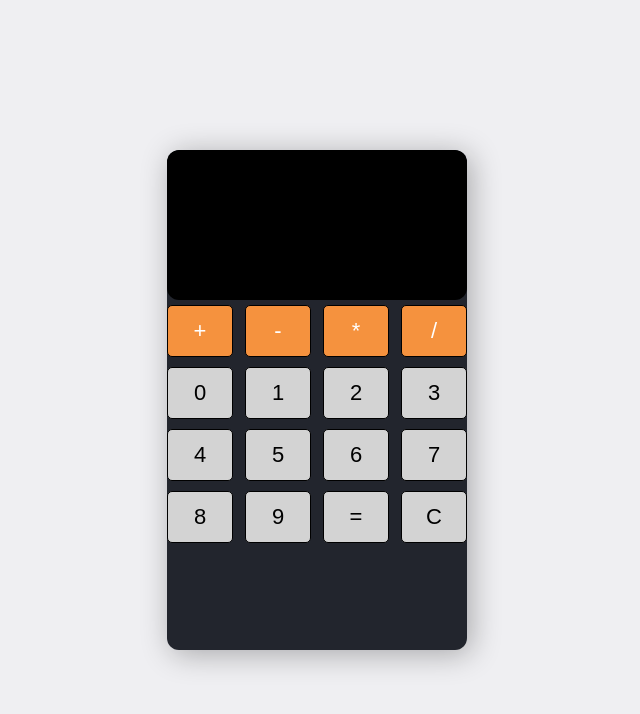
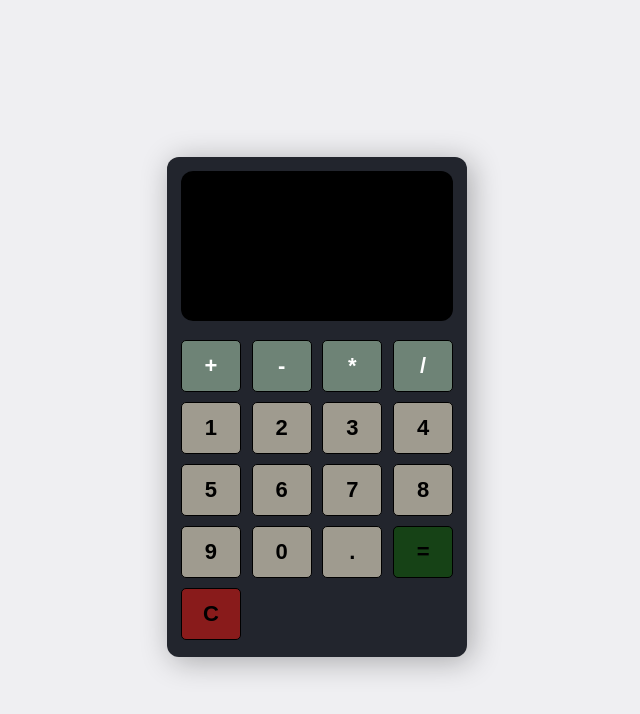
Before and after one commit to ysmltr/basic-calculator, a plain HTML site: page index.html in a window 1280 px wide. Shown: the whole page, without its empty margins (323-963 px from the left). Drawn offline with Linux system fonts and the light colour scheme.

Commit message:
third commit

```diff
--- a/app.js
+++ b/app.js
@@ -0,0 +1,29 @@
+
+(function() {
+
+    let screen = document.querySelector('.screen');
+    let buttons = document.querySelectorAll('.btn');
+    let clear = document.querySelector('.btn-clear');
+    let equal = document.querySelector('.btn-equal');
+
+    buttons.forEach(function(button) {
+        button.addEventListener('click', function(e) {
+                let value = e.target.dataset.num;
+                screen.value += value;
+            })
+    });
+
+    equal.addEventListener('click', function(e){
+        if(screen.value === ''){
+            screen.value = "";
+        }else{
+            let answer = eval(screen.value);
+            screen.value = answer;
+        }
+    })
+
+    clear.addEventListener('click', function(e){
+        screen.value = "";
+    })
+
+})();
--- a/index.html
+++ b/index.html
@@ -17,26 +17,27 @@
         </form>
 
         <div class="buttons">
-            <button type="button" class=" btn-yellow" data-num="+">+</button>
-            <button type="button" class="btn-yellow" data-num="-">-</button>
-            <button type="button" class="btn-yellow" data-num="*">*</button>
-            <button type="button" class="btn-yellow" data-num="/">/</button>
+            <button type="button" class="btn btn-green" data-num="+">+</button>
+            <button type="button" class="btn btn-green" data-num="-">-</button>
+            <button type="button" class="btn btn-green" data-num="*">*</button>
+            <button type="button" class="btn btn-green" data-num="/">/</button>
 
 
 
-            <button type="button" class=" btn-grey" data-num="0">0</button>
-            <button type="button" class=" btn-grey" data-num="1">1</button>
-            <button type="button" class=" btn-grey" data-num="2">2</button>
-            <button type="button" class=" btn-grey" data-num="3">3</button>
-            <button type="button" class=" btn-grey" data-num="4">4</button>
-            <button type="button" class=" btn-grey" data-num="5">5</button>
-            <button type="button" class=" btn-grey" data-num="6">6</button>
-            <button type="button" class=" btn-grey" data-num="7">7</button>
-            <button type="button" class=" btn-grey" data-num="8">8</button>
-            <button type="button" class=" btn-grey" data-num="9">9</button>
+            <button type="button" class="btn btn-grey" data-num="1">1</button>
+            <button type="button" class="btn btn-grey" data-num="2">2</button>
+            <button type="button" class="btn btn-grey" data-num="3">3</button>
+            <button type="button" class="btn btn-grey" data-num="4">4</button>
+            <button type="button" class="btn btn-grey" data-num="5">5</button>
+            <button type="button" class="btn btn-grey" data-num="6">6</button>
+            <button type="button" class="btn btn-grey" data-num="7">7</button>
+            <button type="button" class="btn btn-grey" data-num="8">8</button>
+            <button type="button" class="btn btn-grey" data-num="9">9</button>
+            <button type="button" class="btn btn-grey" data-num="0">0</button>
+            <button type="button" class="btn btn-grey" data-num=".">.</button>
 
-            <button type="button" class=" btn-grey" >=</button>
-            <button type="button" class=" btn-grey">C</button>
+            <button type="button" class="btn-grey btn-equal" >=</button>
+            <button type="button" class="btn-grey btn-clear">C</button>
         </div>
     </section>
 
--- a/style.css
+++ b/style.css
@@ -1,6 +1,6 @@
 *{
     margin: 0;
-    padding: 0;
+    padding: 7px;
     box-sizing: border-box;
 }
 
@@ -52,25 +52,27 @@ button{
     width: 60px;
     height: 52px;
     font-size: 22px;
-    font-weight: 600px;
+    font-weight: 600;
     border-radius: 5px;
     cursor: pointer;
+    font-family: Arial, Helvetica, sans-serif;
 
 
 }
 
-.btn-yellow{
-    background: rgb(245, 146, 62);
+.btn-green{
+    background: #6E8376;
     color: #fff;
 }
 .btn-grey{
-    background: lightgray;
+    background: #9F9B8F;
 }
 
 .btn-equal{
-    background: green;
+    background: rgb(22, 66, 22);
 }
 
 .btn-clear{
-    background: red;
+    background: rgb(137, 27, 27);
+
 }
```
